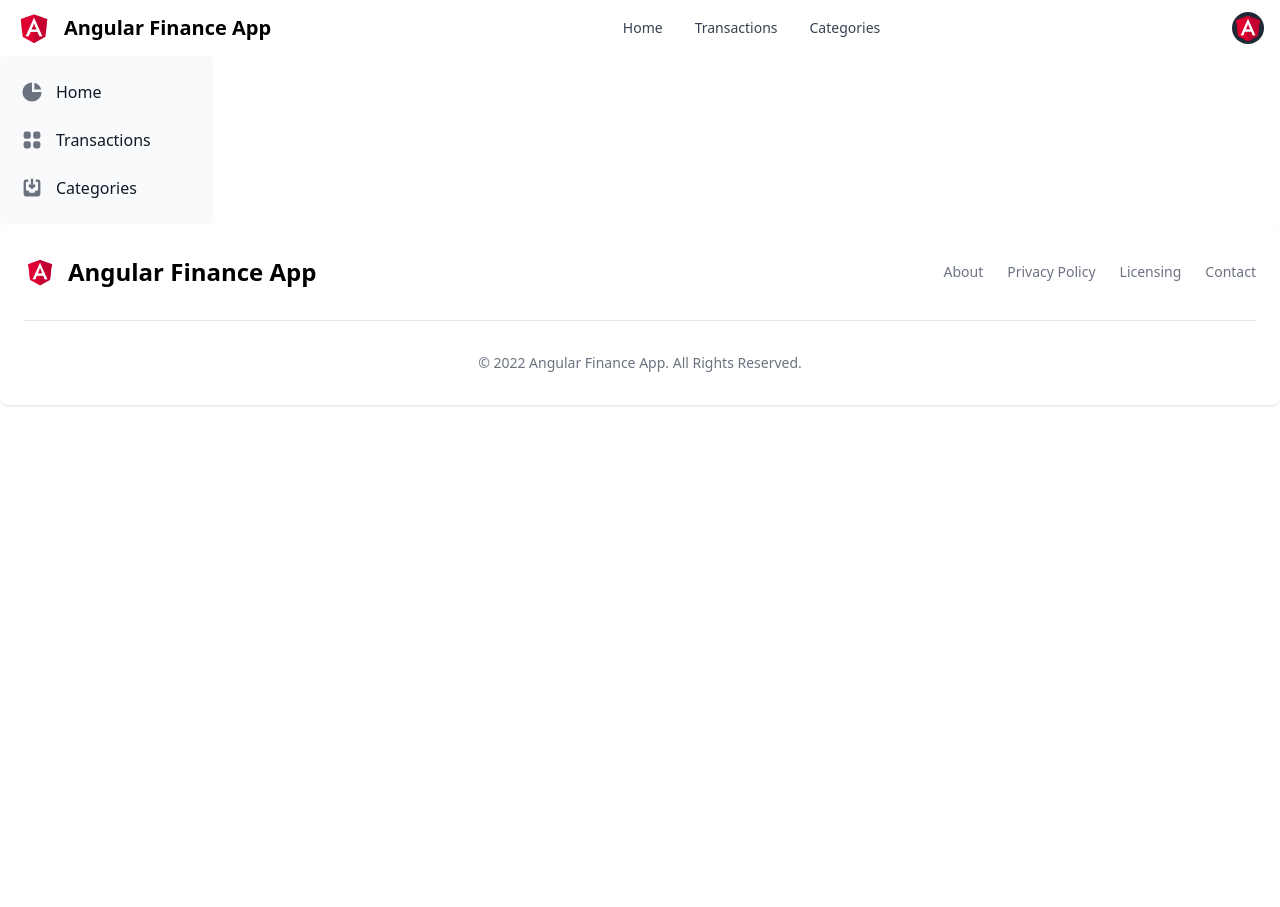
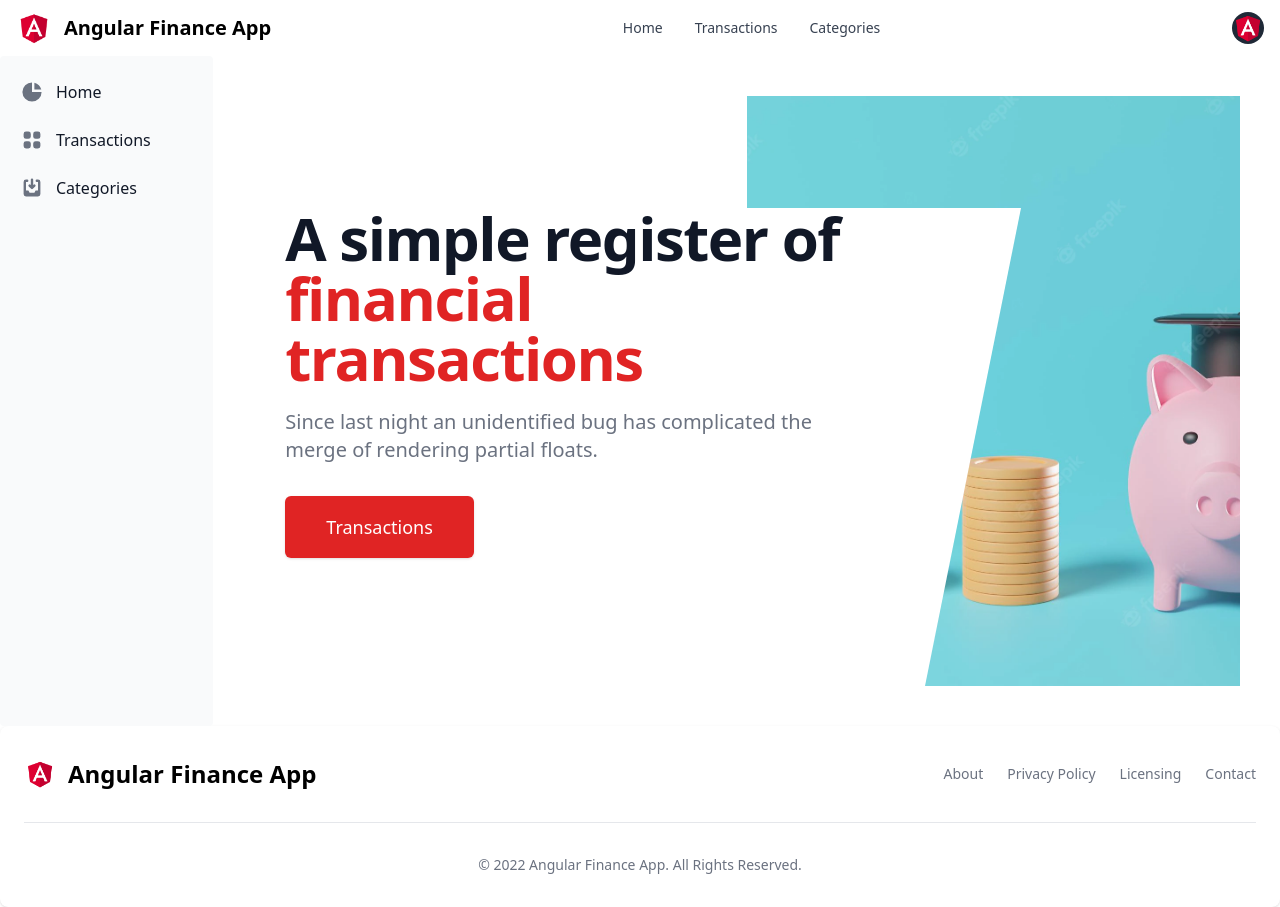
Before and after one commit to luiz-moura/finance-app-angular, an Angular app: page / in a window 1280 px wide. Before the commit the page ends 800 px from the top, so only its background shows below. Built offline with nearby package versions, Linux system fonts and the light colour scheme.

Commit message:
feat: create home component

```diff
--- a/src/app/app-routing.module.ts
+++ b/src/app/app-routing.module.ts
@@ -1,3 +1,4 @@
+import { HomeComponent } from './views/home/home.component';
 import { CategoryDeleteComponent } from './components/category/category-delete/category-delete.component';
 import { CategoryEditComponent } from './components/category/category-edit/category-edit.component';
 import { CategoryCreateComponent } from './components/category/category-create/category-create.component';
@@ -10,6 +11,10 @@
 import { RouterModule, Routes } from '@angular/router';
 
 const routes: Routes = [
+  {
+    path: '',
+    component: HomeComponent
+  },
   {
     path: 'transactions',
     component: TransactionsComponent
--- a/src/app/app.module.ts
+++ b/src/app/app.module.ts
@@ -11,8 +11,9 @@
 import { FooterComponent } from './components/template/footer/footer.component';
 import { ContentComponent } from './components/template/content/content.component';
 import { SidebarComponent } from './components/template/sidebar/sidebar.component';
+import { HomeComponent } from './views/home/home.component';
+import { TransactionsComponent } from './views/transactions/transactions.component';
 import { TransactionCreateComponent } from './components/transaction/transaction-create/transaction-create.component';
-import { TransactionsComponent } from './views/transactions/transactions.component';
 import { TransactionEditComponent } from './components/transaction/transaction-edit/transaction-edit.component';
 import { TransactionListComponent } from './components/transaction/transaction-list/transaction-list.component';
 import { TransactionDeleteComponent } from './components/transaction/transaction-delete/transaction-delete.component';
@@ -41,6 +42,7 @@
     CategoryEditComponent,
     CategoryDeleteComponent,
     TransactionCategoryBadgeComponent,
+    HomeComponent,
   ],
   imports: [
     BrowserModule,
--- /dev/null
+++ b/src/app/views/home/home.component.html
@@ -0,0 +1,28 @@
+<!-- This example requires Tailwind CSS v2.0+ -->
+<div class="relative bg-white overflow-hidden">
+  <div class="max-w-7xl mx-auto">
+    <div class="relative z-10 pb-8 bg-white sm:pb-16 md:pb-20 lg:max-w-2xl lg:w-full lg:pb-28 xl:pb-32">
+      <svg class="hidden lg:block absolute right-0 inset-y-0 h-full w-48 text-white transform translate-x-1/2" fill="currentColor" viewBox="0 0 100 100" preserveAspectRatio="none" aria-hidden="true">
+        <polygon points="50,0 100,0 50,100 0,100" />
+      </svg>
+
+      <main class="mt-10 mx-auto max-w-7xl px-4 sm:mt-12 sm:px-6 md:mt-16 lg:mt-20 lg:px-8 xl:mt-28">
+        <div class="sm:text-center lg:text-left">
+          <h1 class="text-4xl tracking-tight font-extrabold text-gray-900 sm:text-5xl md:text-6xl">
+            <span class="block xl:inline">A simple register of </span>
+            <span class="block text-red-600 xl:inline">financial transactions</span>
+          </h1>
+          <p class="mt-3 text-base text-gray-500 sm:mt-5 sm:text-lg sm:max-w-xl sm:mx-auto md:mt-5 md:text-xl lg:mx-0">Since last night an unidentified bug has complicated the merge of rendering partial floats.</p>
+          <div class="mt-5 sm:mt-8 sm:flex sm:justify-center lg:justify-start">
+            <div class="rounded-md shadow">
+              <a routerLink="/transactions" class="w-full flex items-center justify-center px-8 py-3 border border-transparent text-base font-medium rounded-md text-white bg-red-600 hover:bg-red-700 md:py-4 md:text-lg md:px-10">Transactions</a>
+            </div>
+          </div>
+        </div>
+      </main>
+    </div>
+  </div>
+  <div class="lg:absolute lg:inset-y-0 lg:right-0 lg:w-1/2">
+    <img class="h-56 w-full object-cover sm:h-72 md:h-96 lg:w-full lg:h-full" src="/assets/pig.webp" alt="">
+  </div>
+</div>
--- /dev/null
+++ b/src/app/views/home/home.component.ts
@@ -0,0 +1,15 @@
+import { Component, OnInit } from '@angular/core';
+
+@Component({
+  selector: 'app-home',
+  templateUrl: './home.component.html',
+  styleUrls: ['./home.component.css']
+})
+export class HomeComponent implements OnInit {
+
+  constructor() { }
+
+  ngOnInit(): void {
+  }
+
+}
```
Also changed, not shown: src/app/views/home/home.component.css (added), src/assets/pig.webp (added).
